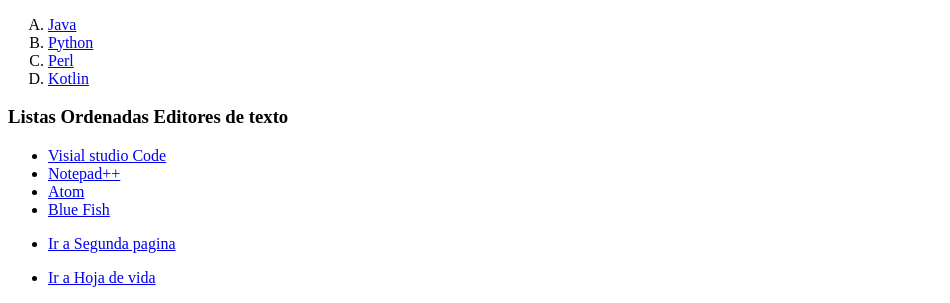
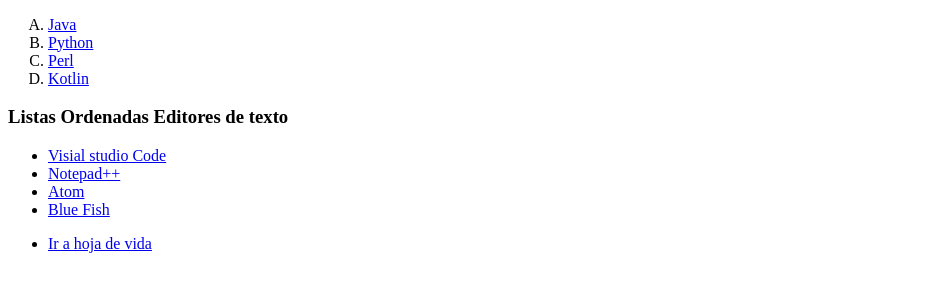
Before and after one commit to esmeraldacucunuba/proyecto1, a plain HTML site: page index.html in a window 1280 px wide. Shown: the part 985-1288 px from the top of the page, without its empty margins (0-950 px from the left). After the commit the page ends 1254 px from the top, so only its background shows below. Drawn offline with Linux system fonts and the light colour scheme.

Commit message:
enlace a hoja de vida

```diff
--- a/index.html
+++ b/index.html
@@ -67,11 +67,9 @@
    <!-- Enlazar entre paginas -->
 
    <ul>
-    <li> <a href="Recursos.html" target="_blank">Ir a   Segunda pagina</a></li>
+    <li> <a href="hojadevida.html" target="_blank">Ir a   hoja de vida</a></li>
    </ul>
-   <ul>
-    <li> <a href="hojadevida.html" target="_blank">Ir a Hoja de vida</a></li>
-  </ul>
+
 
 
 
```
